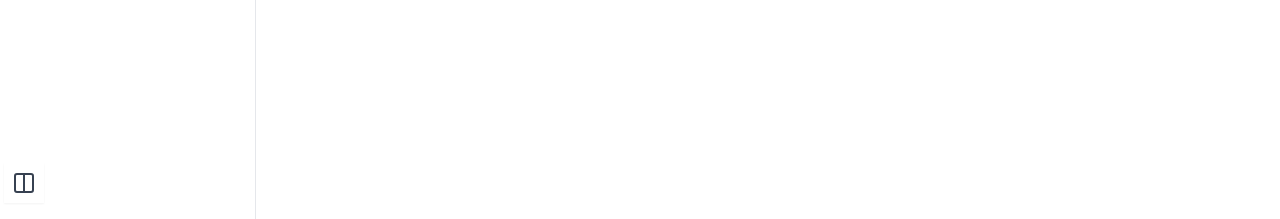
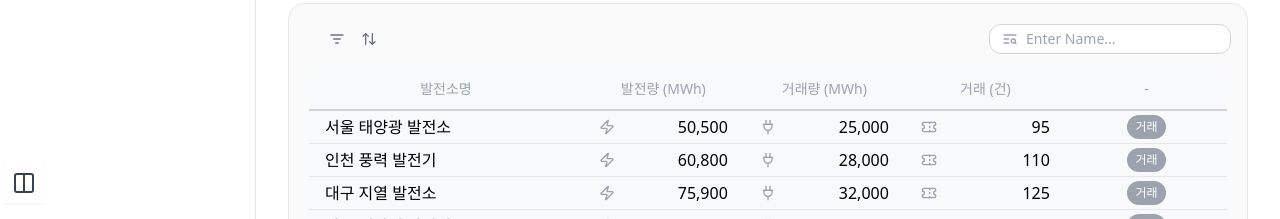
Before and after one commit to turbinecrew/turbin_electrical, a Next.js app: page /trading in a window 1280 px wide. Shown: the part 581-800 px from the top of the page. Built offline with nearby package versions, Linux system fonts and the light colour scheme; no server answers.

Commit message:
🎨 : 주석 해제

```diff
--- a/src/app/(main)/trading/page.tsx
+++ b/src/app/(main)/trading/page.tsx
@@ -32,7 +32,7 @@ export default function Trading() {
 				</div>
 			</div>
 			<div className="flex w-full justify-center">
-				{/* <TradingDataTable /> */}
+				<TradingDataTable />
 			</div>
 		</div>
 	)
```
